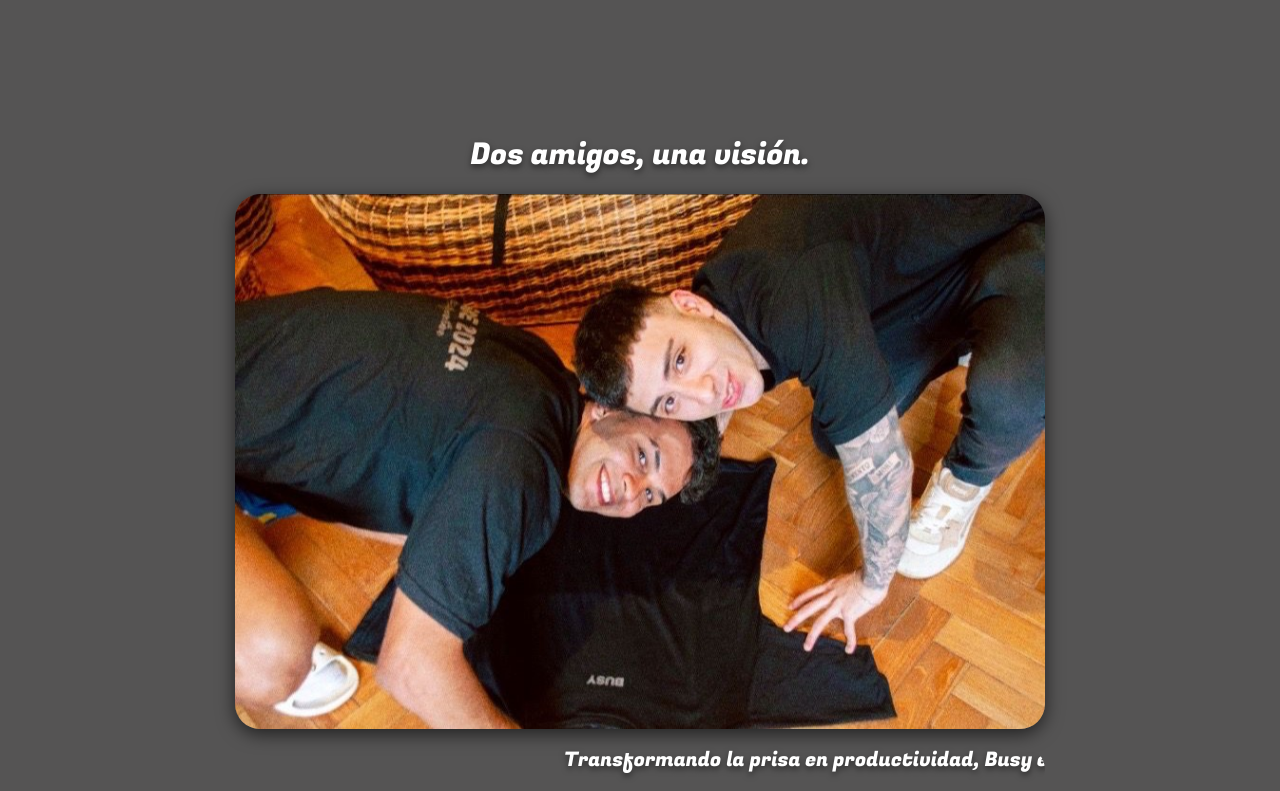
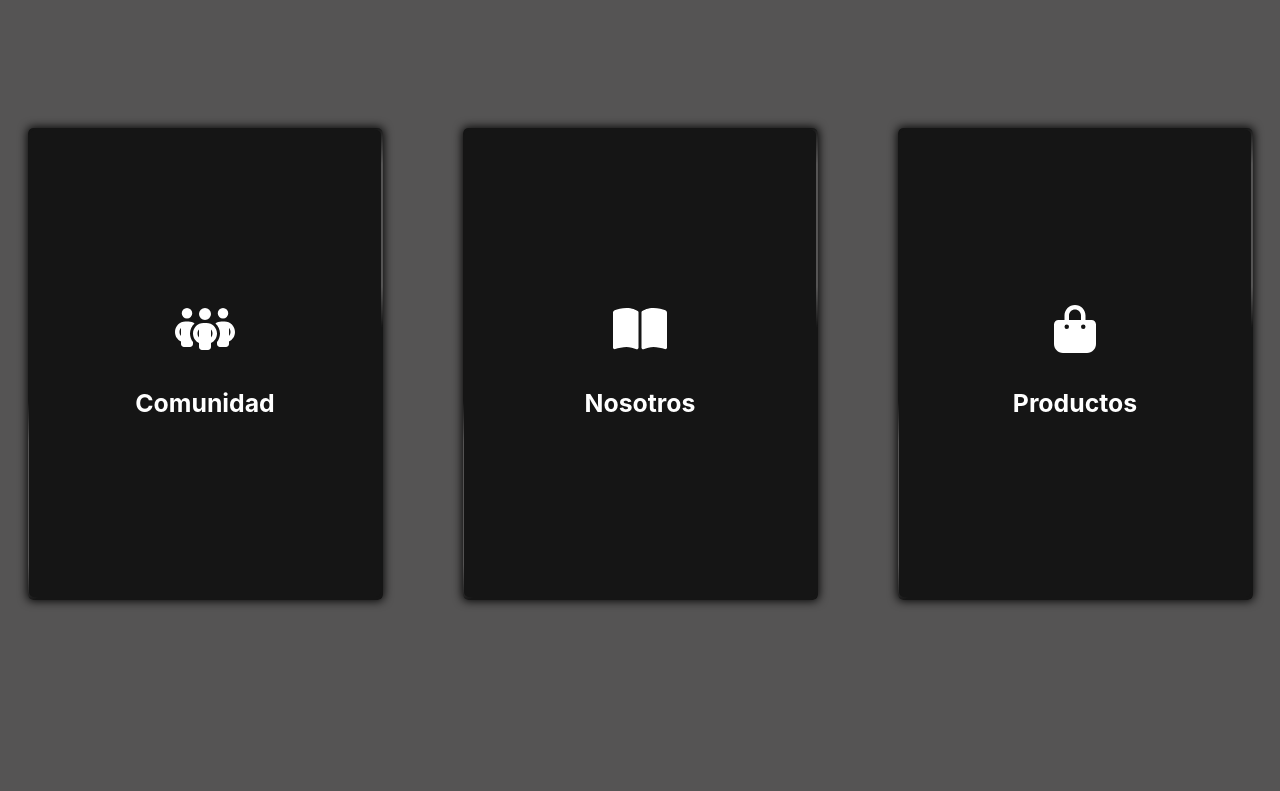
Before and after one commit to valentinsg/busy-landing, a React (Create React App) app: page /home in a window 1280 px wide. Shown: the part 620-1411 px from the top of the page. Built offline with nearby package versions, Linux system fonts and the light colour scheme; a web font is replaced by a local one.

Commit message:
cambios en home

```diff
--- a/package.json
+++ b/package.json
@@ -27,6 +27,7 @@
     "react-chartjs-2": "^5.2.0",
     "react-dom": "^18.3.1",
     "react-icons": "^5.3.0",
+    "react-intersection-observer": "^9.13.1",
     "react-redux": "^9.1.2",
     "react-router-dom": "^6.26.2",
     "react-scripts": "5.0.1",
--- a/src/App.tsx
+++ b/src/App.tsx
@@ -37,7 +37,7 @@ function AppContent() {
       {/* Main Content Area */}
       <Box flex={1}>
         {!isSpecialThanksPage && (
-          <Flex justifyContent="flex-end" mr={12} mt={12}>
+          <Flex justifyContent="flex-end" mr={12} mt={{base: 14, md:12}}>
             {/* Menu Button aligned to the right */}
             <MenuButton onClick={handleMenuToggle} />
           </Flex>
--- /dev/null
+++ b/src/components/Card.css
@@ -0,0 +1,192 @@
+/* From Uiverse.io by ElSombrero2 */
+.card {
+  overflow: visible;
+  width: 85vw;
+  max-width: 355px;
+  height: auto;
+  aspect-ratio: 365 / 485;
+}
+
+.card-image {
+  width: 100%;
+  height: 90%;
+  object-fit: cover;
+  border-radius: 10px;
+  filter: brightness(0.85);
+}
+
+.content {
+  width: 100%;
+  height: 100%;
+  transform-style: preserve-3d;
+  transition: transform 300ms;
+  box-shadow: 0px 0px 10px 1px #000000ee;
+  border-radius: 5px;
+}
+
+.front, .back {
+  background-color: #151515;
+  position: absolute;
+  width: 100%;
+  height: 100%;
+  backface-visibility: hidden;
+  -webkit-backface-visibility: hidden;
+  border-radius: 5px;
+  overflow: hidden;
+}
+
+.back {
+  justify-content: center;
+  display: flex;
+  align-items: center;
+}
+
+.back::before {
+  position: absolute;
+  content: ' ';
+  display: block;
+  width: 160px;
+  height: 160%;
+  background: linear-gradient(90deg, transparent, #555454, #555454, #555454, #555454, transparent);
+  animation: rotation_481 5000ms infinite linear;
+}
+
+.back-content {
+  position: absolute;
+  width: 99%;
+  height: 99%;
+  background-color: #151515;
+  border-radius: 5px;
+  color: white;
+  display: flex;
+  flex-direction: column;
+  justify-content: center;
+  align-items: center;
+  gap: 2rem;
+}
+
+.card:hover .content {
+  transform: rotateY(180deg);
+}
+
+@keyframes rotation_481 {
+  0% {
+    transform: rotateZ(0deg);
+  }
+  100% {
+    transform: rotateZ(360deg);
+  }
+}
+
+.front {
+  transform: rotateY(180deg);
+  color: white;
+}
+
+.front .front-content {
+  position: absolute;
+  width: 100%;
+  height: 100%;
+  padding: 1rem;
+  display: flex;
+  flex-direction: column;
+  justify-content: space-between;
+}
+
+.front-content {
+  background-color: #00000055;
+  padding: 0.2rem 1rem;
+  border-radius: 10px;
+  backdrop-filter: blur(2px);
+  width: fit-content;
+  height: fit-content;
+}
+
+.description {
+  box-shadow: 0px 0px 10px 5px #00000088;
+  width: 100%;
+  padding: 1rem;
+  background-color: #00000099;
+  backdrop-filter: blur(5px);
+  border-radius: 5px;
+}
+
+.title {
+  font-size: 1rem;
+  max-width: 100%;
+  display: flex;
+  justify-content: space-between;
+}
+
+.title p {
+  width: 75%;
+}
+
+.card-footer {
+  color: #ffffff88;
+  margin-top: 0.5rem;
+  font-size: 1rem;
+}
+
+.front .img {
+  position: absolute;
+  width: 100%;
+  height: 100%;
+  object-fit: cover;
+  object-position: center;
+}
+
+#bottom {
+  background-color: #ff8866;
+  left: 50px;
+  top: 0px;
+  width: 150px;
+  height: 150px;
+  animation-delay: -800ms;
+}
+
+#right {
+  background-color: #ff2233;
+  left: 160px;
+  top: -80px;
+  width: 30px;
+  height: 30px;
+  animation-delay: -1800ms;
+}
+
+@keyframes floating {
+  0% {
+    transform: translateY(0px);
+  }
+  50% {
+    transform: translateY(10px);
+  }
+  100% {
+    transform: translateY(0px);
+  }
+}
+
+/* Media Queries for responsiveness */
+@media (max-width: 768px) {
+  .card {
+    width: 80vw;
+  }
+  .title {
+    font-size: 0.9rem;
+  }
+  .card-footer {
+    font-size: 0.7rem;
+  }
+}
+
+@media (max-width: 480px) {
+  .card {
+    width: 95vw;
+  }
+  .title {
+    font-size: 0.8rem;
+  }
+  .card-footer {
+    font-size: 0.6rem;
+  }
+}
--- /dev/null
+++ b/src/components/Card.tsx
@@ -0,0 +1,60 @@
+import React from 'react';
+import './Card.css';
+import { IconDefinition } from '@fortawesome/free-brands-svg-icons';
+import { FontAwesomeIcon } from '@fortawesome/react-fontawesome';
+import LogoLight from '../img/logo-busy-light.png'; // Asegúrate de que la ruta del logo sea correcta
+import { Badge, Image } from '@chakra-ui/react';
+
+interface CardProps {
+  icon: IconDefinition;
+  title: string;
+  backTitle: string;
+  image?: string;
+}
+
+const Card: React.FC<CardProps> = ({ icon, title, backTitle, image }) => {
+  return (
+    <div className="card">
+      <div className="content">
+        <div className="front">
+          <div className="front-content">
+
+            {image && <img src={image} alt={title} className="card-image" />}
+            <Badge position={"absolute"} w={"4vw"} bg={"gray.800"} borderRadius={"15px"}>
+              <Image src={LogoLight} alt="BUSY logo" p={1} />
+            </Badge>
+            <div className="description">
+              <div className="title">
+                <p className="title">
+                  <strong>{backTitle}</strong>
+                </p>
+                <svg
+                  fillRule="nonzero"
+                  height="15px"
+                  width="15px"
+                  viewBox="0 0 256 256"
+                  xmlns="http://www.w3.org/2000/svg"
+                >
+                  <g fill="#20c997">
+                    <path d="M25,27l-9,-6.75l-9,6.75v-23h18z"></path>
+                  </g>
+                </svg>
+              </div>
+              <p className="card-footer">
+                30 Mins &nbsp; | &nbsp; 1 Serving
+              </p>
+            </div>
+          </div>
+        </div>
+        <div className="back">
+          <div className="back-content">
+            {icon && <div className="icon"><FontAwesomeIcon icon={icon} size="3x" /></div>}
+            <strong style={{ fontSize: '1.55em' }}>{title}</strong>
+          </div>
+        </div>
+      </div>
+    </div>
+  );
+};
+
+export default Card;
--- a/src/components/ContentScroll.tsx
+++ b/src/components/ContentScroll.tsx
@@ -1,74 +1,16 @@
-import React, { useState, useEffect } from 'react';
-import { Image, Box, Text, Flex, keyframes } from '@chakra-ui/react';
+import React from 'react';
+import {Flex} from '@chakra-ui/react';
+import Card from './Card';
+import Creadores from '../img/creadores.jpg';
+import { faBagShopping, faBookOpen, faPeopleGroup } from '@fortawesome/free-solid-svg-icons';
 
-const scrollAnimation = keyframes`
-  0% { transform: translateX(100%); }
-  100% { transform: translateX(-100%); }
-`;
 
-const phrases = [
-  "Para aquellos que están siempre en movimiento, Busy es tu compañero constante.",
-  "Transformando la prisa en productividad, Busy entiende tu ritmo de vida.",
-  "En el ajetreo diario, Busy te ayuda a encontrar tu equilibrio.",
-  "Busy: porque tu tiempo es valioso y tus metas son importantes.",
-  "Simplificando lo complejo, Busy hace que cada minuto cuente."
-];
-
-interface ContentScrollProps {
-  content: string;
-}
-
-const ContentScroll: React.FC<ContentScrollProps> = ({ content }) => {
-  const [currentPhraseIndex, setCurrentPhraseIndex] = useState(0);
-
-  useEffect(() => {
-    const interval = setInterval(() => {
-      setCurrentPhraseIndex((prevIndex) => (prevIndex + 1) % phrases.length);
-    }, 5000);
-    return () => clearInterval(interval);
-  }, []);
-
+const ContentScroll = () => {
   return (
-    <Flex flexDir="column" alignItems="center">
-      <Text fontSize="3xl" mb={4} fontFamily="Fugaz One" textShadow="0px 3px 6px rgba(0, 0, 0, 0.5)">
-        Dos amigos, una visión.
-      </Text>
-      <Box
-        overflow="hidden"
-        borderRadius="25px"
-        boxShadow="0px 5px 18px rgba(0, 0, 0, 0.62)"
-        maxW="95%"
-        mx="auto"
-      >
-        <Image
-          src={content}
-          objectFit="cover"
-          w="100%"
-          h="auto"
-          transition="transform 0.4s ease-in-out"
-          _hover={{ transform: 'scale(1.08)' }}
-        />
-      </Box>
-      <Box
-        position="relative"
-        width="95%"
-        height="50px"
-        overflow="hidden"
-        mt={4}
-        borderRadius="25px"
-      >
-        <Text
-          fontSize="xl"
-          fontFamily="Fugaz One"
-          textShadow="0px 3px 6px rgba(0, 0, 0, 0.5)"
-          whiteSpace="nowrap"
-          mx={4}
-          position="absolute"
-          animation={`${scrollAnimation} 20s linear infinite`}
-        >
-          {phrases[currentPhraseIndex]}
-        </Text>
-      </Box>
+    <Flex flexDir={{base: "column", md:"row"}} alignItems="center" gap={20}>
+      <Card title='Comunidad' icon={faPeopleGroup} backTitle={"Únete"} />
+      <Card title='Nosotros' icon={faBookOpen} backTitle={"Dos amigos, una visión"}  image={Creadores}/>
+      <Card title='Productos' icon={faBagShopping} backTitle={"Explora nuestros productos"} />
     </Flex>
   );
 };
--- a/src/components/MenuButton.tsx
+++ b/src/components/MenuButton.tsx
@@ -18,8 +18,8 @@ const MenuButton = ({ onClick }: { onClick: () => void }) => {
     <Box
       onClick={handleClick}
       position={"fixed"}
-      width={{base: "60px", md:"50px"}}
-      height={{base: "60px", md:"50px"}}
+      width={{base: "50px", md:"50px"}}
+      height={{base: "50px", md:"50px"}}
       display="flex"
       flexDirection="column"
       justifyContent="center"
--- a/src/components/SocialButtons.tsx
+++ b/src/components/SocialButtons.tsx
@@ -15,7 +15,7 @@ const SocialButtons = () => {
       gap={{ base: 10, md: 0 }}
     >
       <IconButton
-        icon={<FontAwesomeIcon icon={faTiktok} size={window.innerWidth < 768 ? '3x' : '2x'} />}
+        icon={<FontAwesomeIcon icon={faTiktok} size={window.innerWidth < 768 ? '2x' : '2x'} />}
         aria-label={'TikTok'}
         w={{ base: "50px", md: "75%" }}
         onClick={() => window.open('https://www.tiktok.com/@busy.streetwear')}
@@ -29,7 +29,7 @@ const SocialButtons = () => {
         borderRadius={"100%"}
       />
       <IconButton
-        icon={<FontAwesomeIcon icon={faInstagram} size={window.innerWidth < 768 ? '3x' : '2x'} />}
+        icon={<FontAwesomeIcon icon={faInstagram} size={window.innerWidth < 768 ? '2x' : '2x'} />}
         aria-label={'Instagram'}
         w={{ base: "50px", md: "75%" }}
         onClick={() => window.open('https://www.instagram.com/busy.streetwear')}
@@ -44,7 +44,7 @@ const SocialButtons = () => {
         borderRadius={"100%"}
       />
       <IconButton
-        icon={<FontAwesomeIcon icon={faBagShopping} size={window.innerWidth < 768 ? '3x' : '2x'} />}
+        icon={<FontAwesomeIcon icon={faBagShopping} size={window.innerWidth < 768 ? '2x' : '2x'} />}
         aria-label={'Shop'}
         w={{ base: "50px", md: "75%" }}
         onClick={() => window.open('https://www.busy.com.ar/')}
--- a/src/pages/Home.tsx
+++ b/src/pages/Home.tsx
@@ -4,7 +4,6 @@ import Window from '../components/Window';
 import TextScroll from '../components/TextScroll';
 import Logo from '../components/Logo';
 import ContentScroll from '../components/ContentScroll';
-import Creadores from '../img/creadores.jpg';
 
 const Home: React.FC = () => {
   return (
@@ -15,9 +14,8 @@ const Home: React.FC = () => {
       </Window>
 
       {/* Segunda ventana con la imagen, que solo aparece cuando la primera desaparece */}
-      <Window fadeTime={4500} height='85vh'>
-
-        <ContentScroll content={Creadores} />
+      <Window fadeTime={4500} height='60vh'>
+        <ContentScroll/>
       </Window>
 
       {/* Tercera ventana con el texto */}
```
Also changed, not shown: 2 other files (tests, documents, lock files or other folders).
